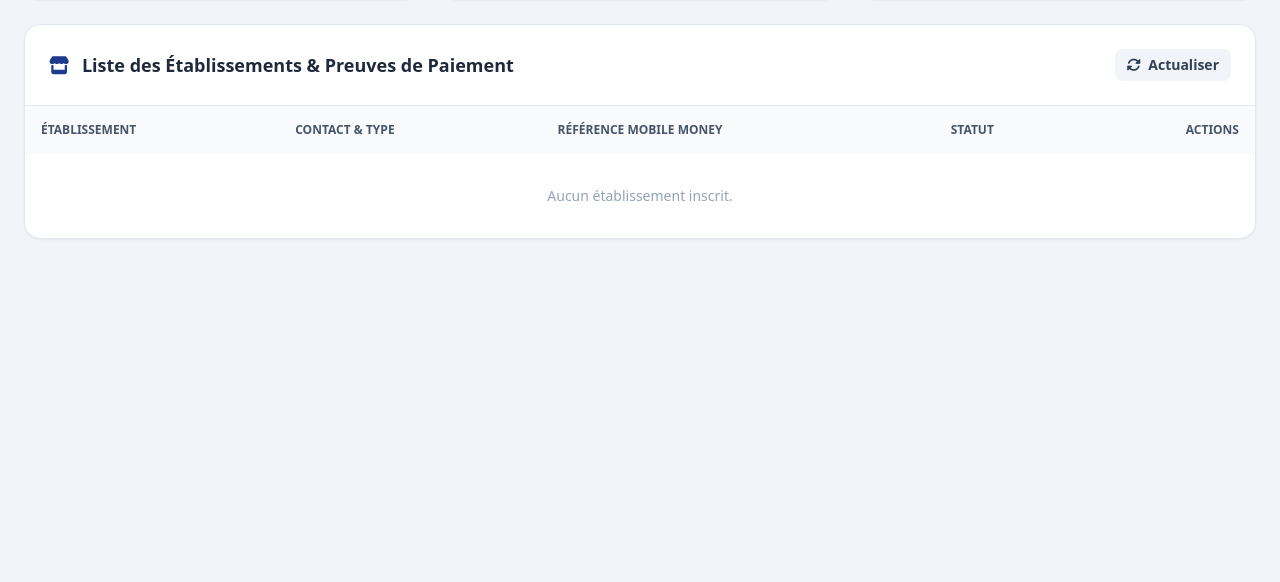
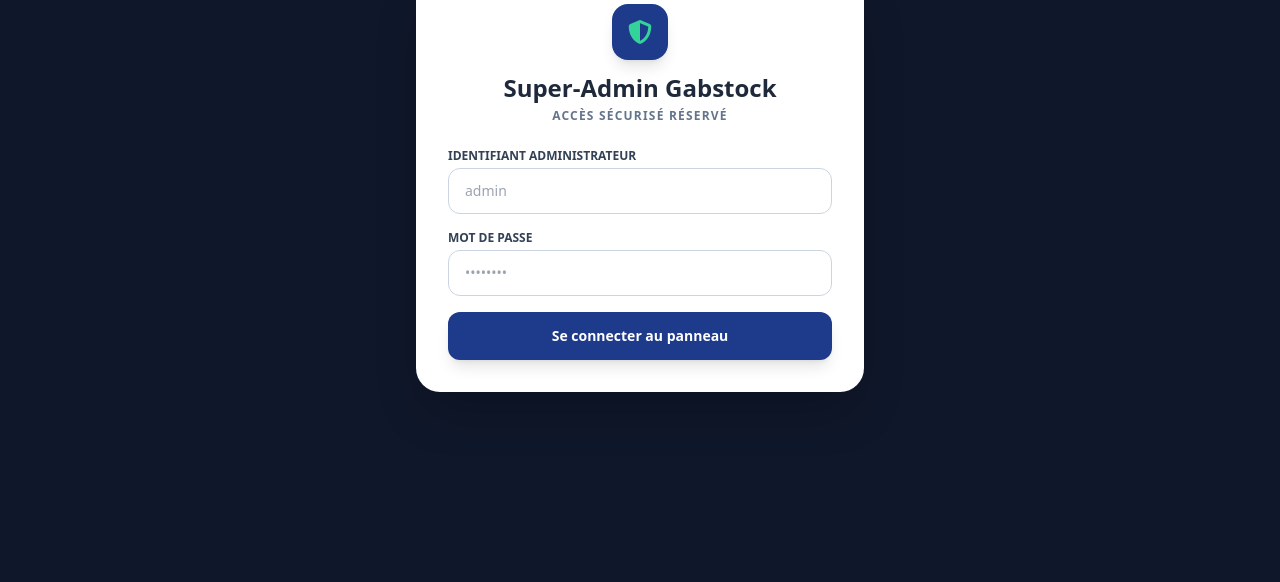
Before and after one commit to Niengos/Gabstock, a plain HTML site: page super-admin.html in a window 1280 px wide. Shown: the part 218-800 px from the top of the page. Drawn offline with nearby package versions, Linux system fonts and the light colour scheme; no server answers.

Commit message:
Add admin login screen and main admin app layout

```diff
--- a/super-admin.html
+++ b/super-admin.html
@@ -23,6 +23,34 @@
 </head>
 <body class="h-full bg-slate-100 font-sans text-slate-900 flex flex-col">
 
+    <!-- ÉCRAN DE CONNEXION SUPER-ADMIN -->
+    <div id="admin-login-screen" class="fixed inset-0 z-50 bg-slate-900 flex items-center justify-center p-4">
+        <div class="bg-white rounded-3xl shadow-2xl max-w-md w-full p-8 space-y-6">
+            <div class="text-center">
+                <div class="inline-flex items-center justify-center bg-primary p-4 rounded-2xl shadow-lg mb-3 text-white text-2xl font-black">
+                    <i class="fa-solid fa-shield-halved text-emerald-400"></i>
+                </div>
+                <h1 class="text-2xl font-extrabold text-slate-800">Super-Admin Gabstock</h1>
+                <p class="text-xs text-slate-500 uppercase tracking-widest font-semibold mt-1">Accès Sécurisé Réservé</p>
+            </div>
+            <form onsubmit="handleAdminLogin(event)" class="space-y-4">
+                <div>
+                    <label class="block text-xs font-bold text-slate-700 uppercase mb-1">Identifiant Administrateur</label>
+                    <input type="text" id="admin-user" required placeholder="admin" class="w-full px-4 py-3 rounded-xl border border-slate-300 text-sm">
+                </div>
+                <div>
+                    <label class="block text-xs font-bold text-slate-700 uppercase mb-1">Mot de passe</label>
+                    <input type="password" id="admin-pass" required placeholder="••••••••" class="w-full px-4 py-3 rounded-xl border border-slate-300 text-sm">
+                </div>
+                <button type="submit" class="w-full bg-primary hover:bg-blue-900 text-white font-bold py-3.5 rounded-xl transition shadow-lg text-sm">
+                    Se connecter au panneau
+                </button>
+            </form>
+        </div>
+    </div>
+
+    <!-- CONTENU PRINCIPAL SUPER-ADMIN -->
+    <div id="admin-app" class="hidden h-full flex flex-col">
         <header class="bg-primary text-white shadow-md px-6 py-4 flex justify-between items-center">
             <div class="flex items-center gap-3">
                 <div class="bg-white/10 p-2.5 rounded-2xl">
@@ -33,6 +61,9 @@
                     <p class="text-xs text-blue-200">Centre de contrôle global & Validation Mobile Money</p>
                 </div>
             </div>
+            <button onclick="logoutAdmin()" class="bg-white/10 hover:bg-white/20 px-3 py-2 rounded-xl text-xs font-semibold transition">
+                <i class="fa-solid fa-right-from-bracket mr-1"></i> Déconnexion
+            </button>
         </header>
 
         <main class="flex-1 overflow-y-auto p-6 space-y-6 max-w-7xl mx-auto w-full">
@@ -76,13 +107,43 @@
                 </div>
             </div>
         </main>
+    </div>
 
     <script>
         const SUPABASE_URL = 'https://qmyseukcqlkphsxiivrm.supabase.co';
         const SUPABASE_ANON_KEY = 'eyJhbGciOiJIUzI1NiIsInR5cCI6IkpXVCJ9.eyJpc3MiOiJzdXBhYmFzZSIsInJlZiI6InFteXNldWtjcWxrcGhzeGlpdnJtIiwicm9sZSI6ImFub24iLCJpYXQiOjE3OTQ3OTIyMzksImV4cCI6MjExMDM2ODIzOX0.srJB8lCXD6e58SJ-ceiNYLBUmf0TOdgViMcFc3QMwI8';
         const supabaseClient = supabase.createClient(SUPABASE_URL, SUPABASE_ANON_KEY);
 
-        window.addEventListener('DOMContentLoaded', () => { loadEstablishments(); });
+        window.addEventListener('DOMContentLoaded', () => {
+            if (localStorage.getItem('gabstock_admin_auth') === 'true') {
+                showAdminApp();
+            }
+        });
+
+        function handleAdminLogin(event) {
+            event.preventDefault();
+            const user = document.getElementById('admin-user').value.trim();
+            const pass = document.getElementById('admin-pass').value.trim();
+
+            // Identifiants administrateur sécurisés par défaut (modifiable ici)
+            if (user === 'admin' && pass === 'Gabstock2026@') {
+                localStorage.setItem('gabstock_admin_auth', 'true');
+                showAdminApp();
+            } else {
+                alert("Identifiant ou mot de passe incorrect.");
+            }
+        }
+
+        function showAdminApp() {
+            document.getElementById('admin-login-screen').classList.add('hidden');
+            document.getElementById('admin-app').classList.remove('hidden');
+            loadEstablishments();
+        }
+
+        function logoutAdmin() {
+            localStorage.removeItem('gabstock_admin_auth');
+            location.reload();
+        }
 
         async function loadEstablishments() {
             const { data: ests } = await supabaseClient.from('establishments').select('*').order('created_at', { ascending: false });
```
Lines whose indentation alone changed are shown as unchanged.
